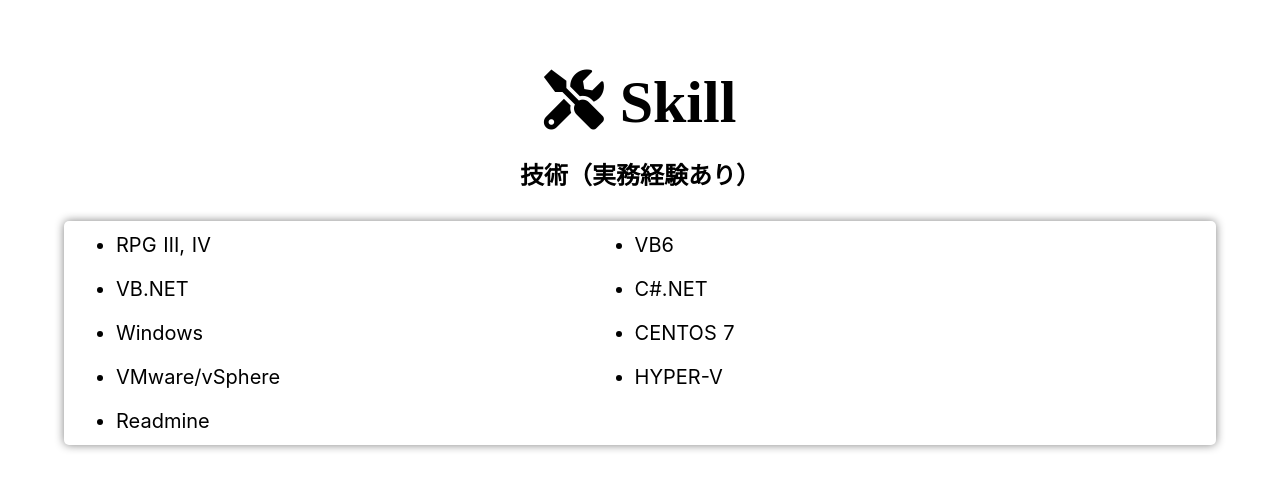
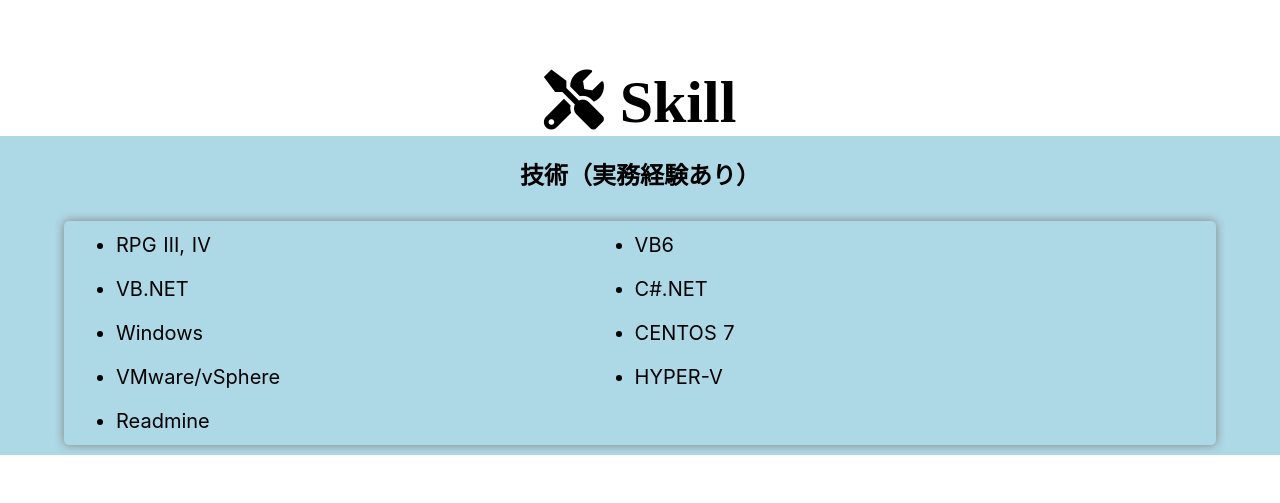
Before and after one commit to birnamwood/nuxtjs_portfolio, a Nuxt app: page / in a window 1280 px wide. Shown: the part 2180-2683 px from the top of the page. Built offline with nearby package versions, Linux system fonts and the light colour scheme; what vue-smoothscroll would draw is missing.

Commit message:
carouselスタイル変更

```diff
--- a/components/Skill.vue
+++ b/components/Skill.vue
@@ -165,6 +165,9 @@
   margin: 10px;
   float: left;
 }
+.VueCarousel-slide {
+  background: lightblue;
+}
 
 @media (max-width: 640px) {
   .qualification-list {
```
